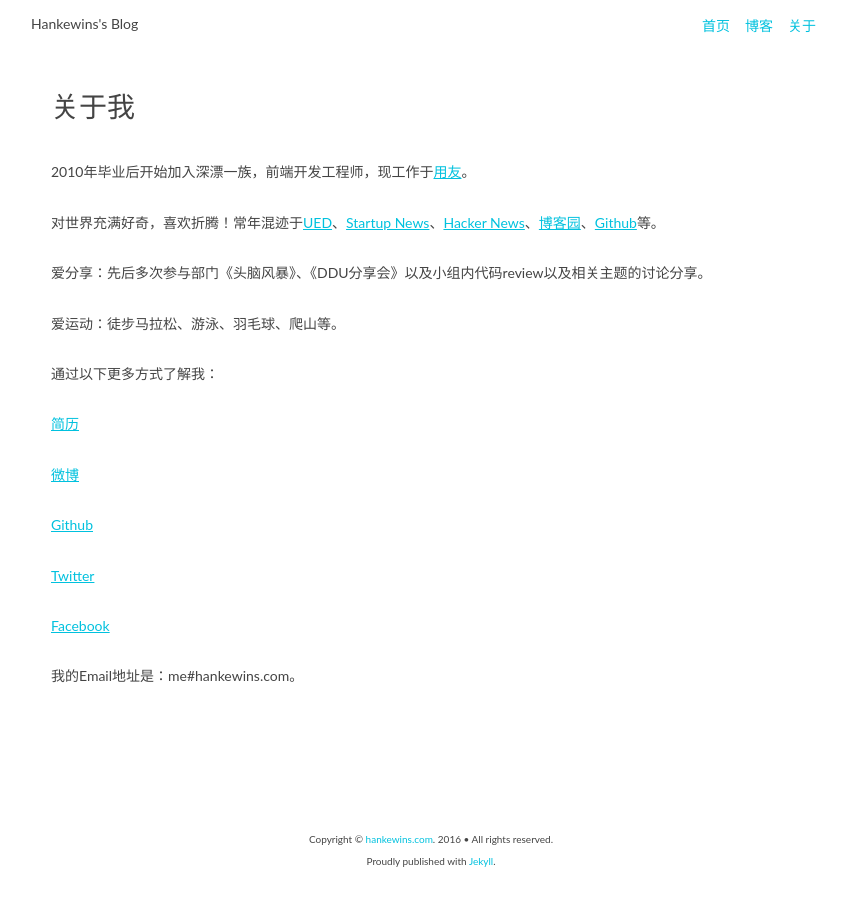
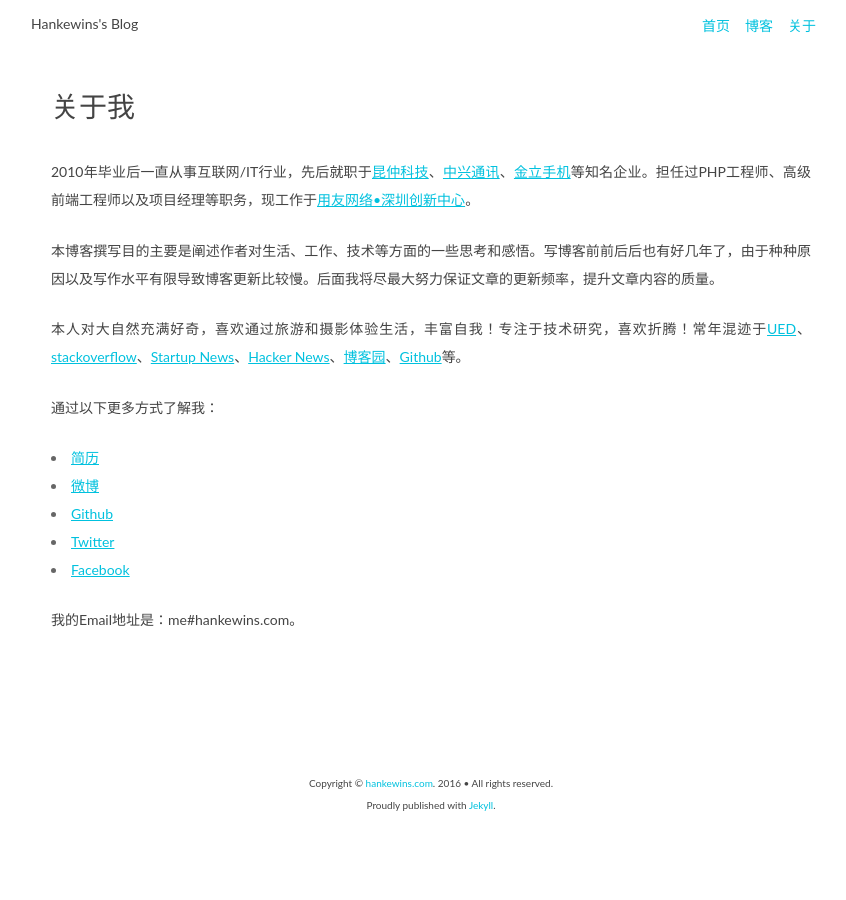
Before and after one commit to bh-lay/hankewins.github.io, a Jekyll site: the page built from about.md, in a window 1280 px wide. Shown: the whole page, without its empty margins (209-1055 px from the left). Built offline with Jekyll 4.4.1, drawn with Linux system fonts in a browser that asks for light colours; comment, search, counter and statistics services are not loaded.

Commit message:
更新个人信息

```diff
--- a/about.md
+++ b/about.md
@@ -3,24 +3,18 @@ layout: page
 title: 关于我
 ---
 
-2010年毕业后开始加入深漂一族，前端开发工程师，现工作于[用友](http://www.yonyou.com/)。
+2010年毕业后一直从事互联网/IT行业，先后就职于[昆仲科技](http://www.ccjk.com/)、[中兴通讯](http://www.zte.com.cn/)、[金立手机](http://www.gionee.com/)等知名企业。担任过PHP工程师、高级前端工程师以及项目经理等职务，现工作于[用友网络•深圳创新中心](http://www.yonyou.com/)。
 
-对世界充满好奇，喜欢折腾！常年混迹于[UED](http://www.daqianduan.com/nav)、[Startup News](http://news.dbanotes.net/)、[Hacker News](https://news.ycombinator.com/news)、[博客园](http://www.cnblogs.com/)、[Github](https://github.com/)等。
+本博客撰写目的主要是阐述作者对生活、工作、技术等方面的一些思考和感悟。写博客前前后后也有好几年了，由于种种原因以及写作水平有限导致博客更新比较慢。后面我将尽最大努力保证文章的更新频率，提升文章内容的质量。
 
-爱分享：先后多次参与部门《头脑风暴》、《DDU分享会》以及小组内代码review以及相关主题的讨论分享。
-
-爱运动：徒步马拉松、游泳、羽毛球、爬山等。
+本人对大自然充满好奇，喜欢通过旅游和摄影体验生活，丰富自我！专注于技术研究，喜欢折腾！常年混迹于[UED](http://www.daqianduan.com/nav)、[stackoverflow](http://stackoverflow.com/)、[Startup News](http://news.dbanotes.net/)、[Hacker News](https://news.ycombinator.com/news)、[博客园](http://www.cnblogs.com/)、[Github](https://github.com/)等。
 
 通过以下更多方式了解我：
 
-[简历](http://hankewins.com/profile)
-
-[微博](http://http://weibo.com/hankewins)
-
-[Github](https://github.com/hankewins)
-
-[Twitter](https://twitter.com/hankewins)
-
-[Facebook](https://www.facebook.com/hankewins)
+- [简历](http://hankewins.com/profile)
+- [微博](http://http://weibo.com/hankewins)
+- [Github](https://github.com/hankewins)
+- [Twitter](https://twitter.com/hankewins)
+- [Facebook](https://www.facebook.com/hankewins)
 
 我的Email地址是：me#hankewins.com。
--- a/assets/css/style.css
+++ b/assets/css/style.css
@@ -405,6 +405,7 @@ cite {
 
 .site-post-wrap ul,
 .site-post-wrap ol {
+    padding: 0;
     margin: 0.25em 0;
 }
 
```
